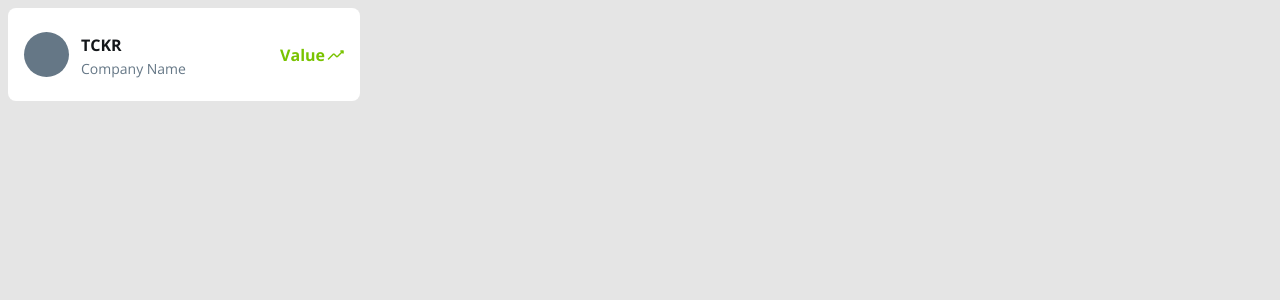
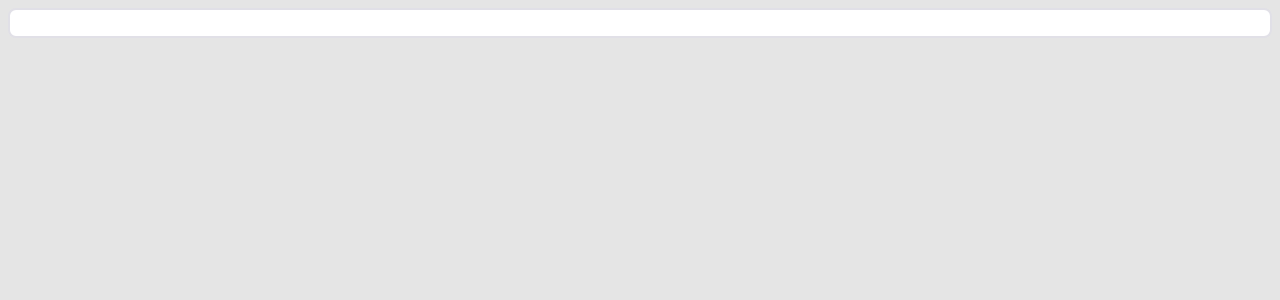
Before and after one commit to gabrielcarneiro97/stocks-panel, a React (Create React App) app: page / in a window 1280 px wide. Shown: the top 300 px of the page. Built offline with nearby package versions, Linux system fonts and the light colour scheme.

Commit message:
comecei a fazer o Input

```diff
--- a/src/App.tsx
+++ b/src/App.tsx
@@ -1,6 +1,6 @@
 import styled from 'styled-components';
 
-import { StockCard } from './components';
+import { Input } from './components';
 
 const AppBackground = styled.div`
   background-color: ${(props) => props.theme.colors.gray000};
@@ -9,7 +9,7 @@ const AppBackground = styled.div`
 export default function App() {
   return (
     <AppBackground>
-      <StockCard hoverble />
+      <Input />
     </AppBackground>
   );
 }
--- a/src/Theme.tsx
+++ b/src/Theme.tsx
@@ -9,6 +9,7 @@ const theme = {
     gray001: '#F5F8FA',
     gray002: '#657786',
     gray003: '#14171A',
+    gray004: '#E1E0E7',
   },
 };
 
--- /dev/null
+++ b/src/components/Input/Input.tsx
@@ -0,0 +1,54 @@
+import { forwardRef, useState, ChangeEventHandler } from 'react';
+import styled from 'styled-components';
+
+const InnerInput = styled.input`
+  background: none;
+  border: none;
+  width: 100%;
+  &:focus-visible {
+    outline: none;
+  }
+`;
+
+const Wrapper = styled.div<{ focus: boolean }>`
+  display: flex;
+  align-content: center;
+  background-color: ${(props) => props.theme.colors.white};
+  border: ${(props) => (props.focus ? `2px solid ${props.theme.colors.gray003}` : `2px solid ${props.theme.colors.gray004}`)};
+  border-radius: 8px;
+  padding: 3px;
+  padding-left: 5px;
+`;
+
+type Props = {
+  value?: string | number | readonly string[];
+  onChange?: ChangeEventHandler<HTMLInputElement>;
+  placeholder?: string;
+}
+
+const Input = forwardRef<HTMLInputElement, Props>((props : Props, ref) => {
+  const { value, onChange, placeholder } = props;
+
+  const [focus, setFocus] = useState(false);
+
+  return (
+    <Wrapper focus={focus}>
+      <InnerInput
+        placeholder={placeholder}
+        onFocus={() => setFocus(true)}
+        onBlur={() => setFocus(false)}
+        ref={ref}
+        value={value}
+        onChange={onChange}
+      />
+    </Wrapper>
+  );
+});
+
+Input.defaultProps = {
+  value: undefined,
+  onChange: undefined,
+  placeholder: undefined,
+};
+
+export default Input;
--- a/src/components/index.ts
+++ b/src/components/index.ts
@@ -1 +1,2 @@
 export { default as StockCard } from './StockCard/StockCard'; // eslint-disable-line
+export { default as Input } from './Input/Input';
```
